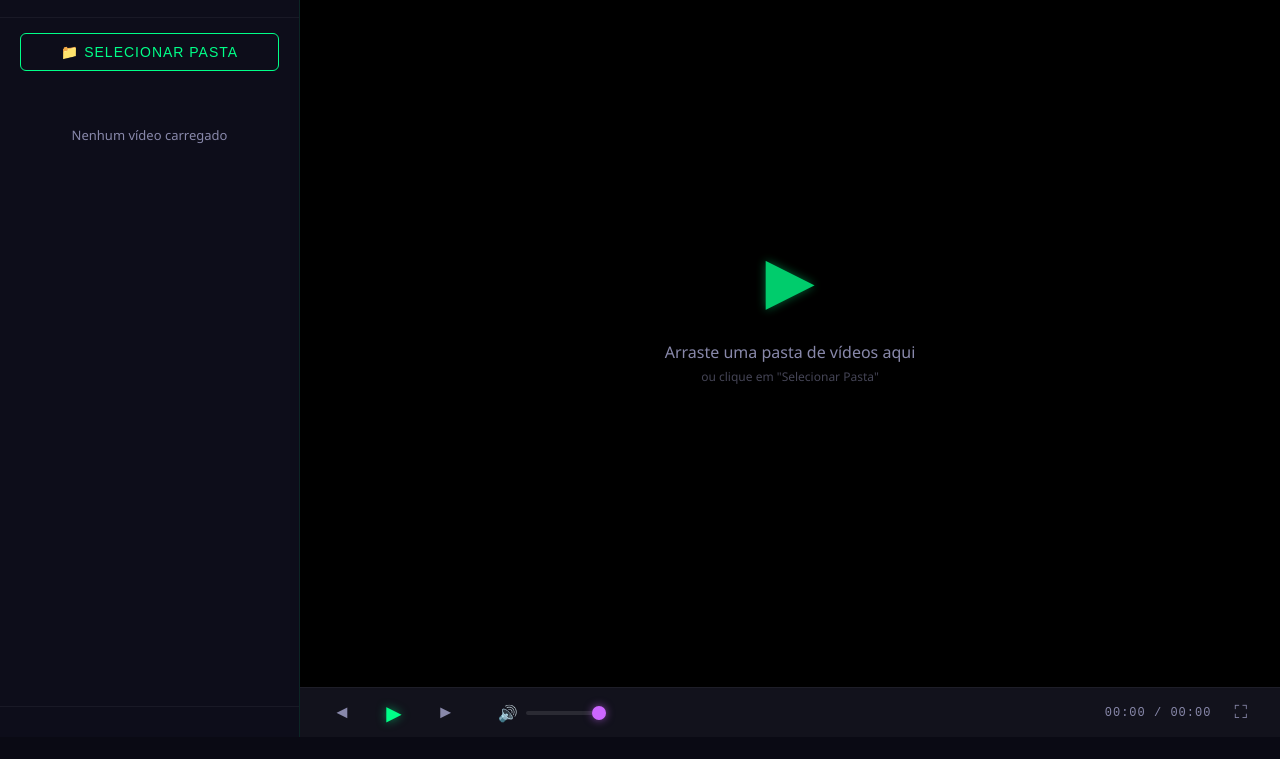
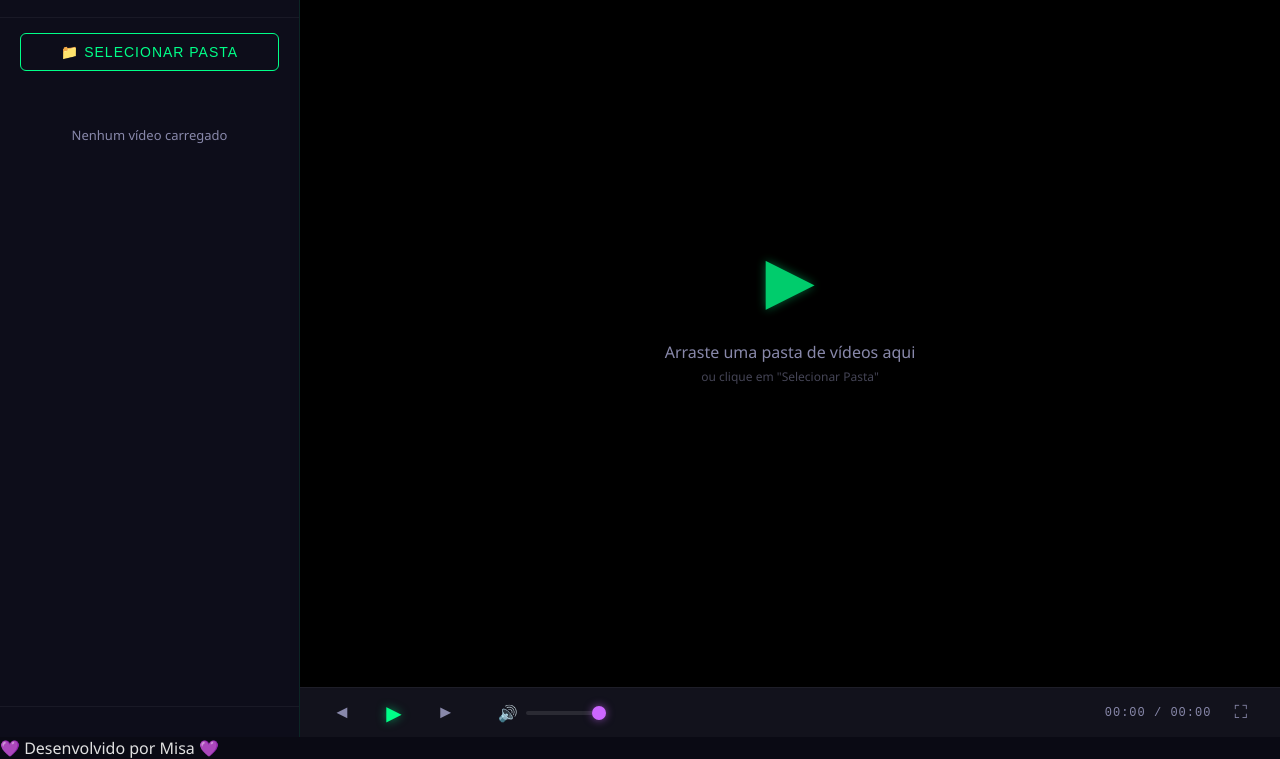
Before and after one commit to MisaAndrejezieski/NeonOn, a plain HTML site: page index.html in a window 1280 px wide. Shown: the part 63-822 px from the top of the page. Before the commit the page ends 800 px from the top, so only its background shows below. Drawn offline with Linux system fonts and the light colour scheme.

Commit message:
Update index.html

```diff
--- a/index.html
+++ b/index.html
@@ -3,7 +3,7 @@
 <head>
     <meta charset="UTF-8">
     <meta name="viewport" content="width=device-width, initial-scale=1.0">
-    <title>NeonOn</title>
+    <title>NeonOn - Player de Vídeos</title>
     <link rel="stylesheet" href="style.css">
 </head>
 <body>
@@ -79,6 +79,11 @@
         </main>
     </div>
 
+    <!-- Rodapé de créditos -->
+    <div class="credits-bar">
+        <span class="credits-text">💜 Desenvolvido por Misa 💜</span>
+    </div>
+
     <script src="script.js"></script>
 </body>
 </html>
```
